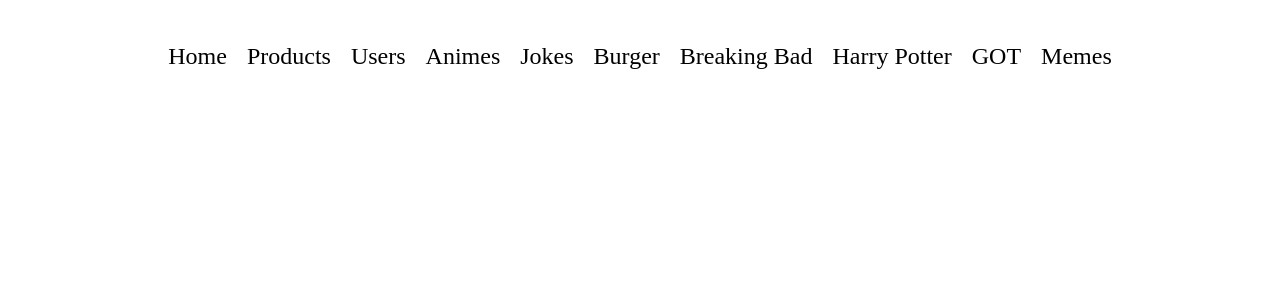
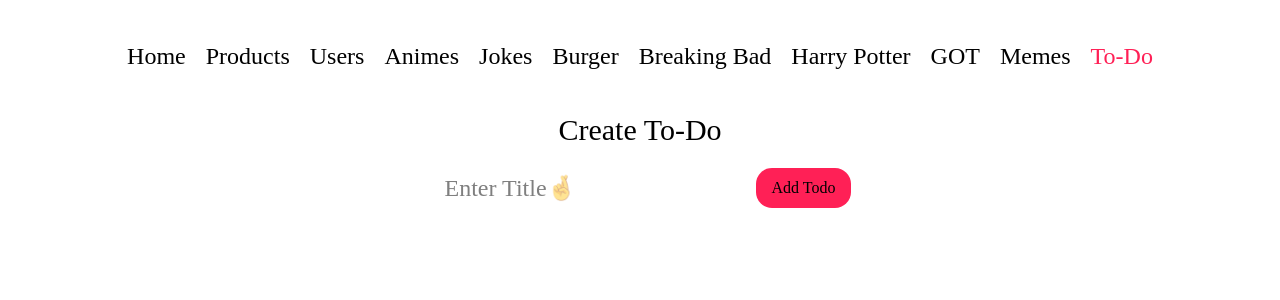
Before and after one commit to Zuhaib-dev/learn-typeScript, a React (Vite) app: page /todo in a window 1280 px wide. Shown: the top 300 px of the page. Built offline with nearby package versions, Linux system fonts and the light colour scheme.

Commit message:
Ceated  a ToDo Functainilty with the usState and also localstorage to persisit the data

```diff
--- a/src/App.jsx
+++ b/src/App.jsx
@@ -1,14 +1,13 @@
 import React from 'react'
 import Navbar from './components/Navbar'
 import Mainroutes from './Routes/Mainroutes'
-import Footer from './components/Footer'
 
 const App = () => {
   return (
     <div>
       <Navbar />
       <Mainroutes />
-      <Footer />
+
     </div>
 
   )
--- a/src/Routes/Mainroutes.jsx
+++ b/src/Routes/Mainroutes.jsx
@@ -10,6 +10,7 @@ import BreakingBad from '../pages/BreakingBad'
 import HarryPotter from '../pages/HarryPotter'
 import GameOfThrones from '../pages/GameOfThrones'
 import Memes from '../pages/Memes'
+import TodoPage from '../pages/TodoPage'
 
 const MainRoutes = () => {
   return (
@@ -24,6 +25,7 @@ const MainRoutes = () => {
       <Route path="/Harrypotter" element={<HarryPotter />} />
       <Route path="/got" element={<GameOfThrones />} />
       <Route path="/memes" element={<Memes />} />
+      <Route path="/todo" element={<TodoPage />} />
     </Routes>
   )
 }
--- /dev/null
+++ b/src/components/CreateTodo.jsx
@@ -0,0 +1,28 @@
+import React from "react";
+import { useForm } from "react-hook-form";
+
+const CreateTodo = ({ onAddTodos }) => {
+  const { register, handleSubmit, reset } = useForm();
+  const onSubmit = (data) => {
+    if (data.todo) {
+      onAddTodos(data.todo);
+      reset();
+    }
+  };
+  return (
+    <form
+      className="flex justify-center text-center items-center mb-30"
+      onSubmit={handleSubmit(onSubmit)}
+    >
+      <input
+        className="outline-0 rounded-2xl text-2xl px-4 py-2"
+        type="text"
+        placeholder="Enter Title🤞"
+        {...register("todo")}
+      />
+      <button className="bg-rose-500 px-4 py-2 rounded-2xl active:scale-75">Add Todo</button>
+    </form>
+  );
+};
+
+export default CreateTodo;
--- /dev/null
+++ b/src/components/ListTodo.jsx
@@ -0,0 +1,20 @@
+import React from 'react'
+
+const ListTodo = ({todos}) => {
+  return (
+     <div className="flex justify-center">
+      <ul className="w-full max-w-xl space-y-3">
+        {todos.map((todo, index) => (
+          <li
+            key={index}
+            className="bg-white p-4 rounded-lg shadow flex justify-between items-center hover:bg-rose-400 transition"
+          >
+            <span className="text-gray-800 text-lg">{todo}</span>
+          </li>
+        ))}
+      </ul>
+    </div>
+  )
+}
+
+export default ListTodo
--- a/src/components/Navbar.jsx
+++ b/src/components/Navbar.jsx
@@ -3,7 +3,7 @@ import { Link, NavLink } from "react-router-dom";
 
 const Navbar = () => {
   return (
-    <div className="flex justify-center text-2xl gap-5 mt-10">
+    <div className="flex justify-center text-2xl gap-5 mt-10  ">
       <NavLink className={(e) => (e.isActive ? "text-rose-500" : "")} to={"/"}>
         Home
       </NavLink>
@@ -61,6 +61,12 @@ const Navbar = () => {
       >
         Memes
       </NavLink>
+      <NavLink
+        className={(e) => (e.isActive ? "text-rose-500" : "")}
+        to={"/todo"}
+      >
+        To-Do
+      </NavLink>
     </div>
   );
 };
--- /dev/null
+++ b/src/pages/TodoPage.jsx
@@ -0,0 +1,27 @@
+import React, { useEffect, useState } from "react";
+import CreateTodo from "../components/CreateTodo";
+import ListTodo from "../components/ListTodo";
+
+const TodoPage = () => {
+  const [todos, setTodos] = useState(() => {
+    const storedTodos = localStorage.getItem("myTodos");
+    return storedTodos ? JSON.parse(storedTodos) : [];
+  });
+
+  useEffect(() => {
+    localStorage.setItem("myTodos", JSON.stringify(todos));
+  }, [todos]);
+
+  const handleAddTodo = (todoText) => {
+    setTodos((prevTodos) => [...prevTodos, todoText]);
+  };
+  return (
+    <div>
+      <h1 className="flex justify-center text-3xl mt-10 mb-4">Create To-Do</h1>
+      <CreateTodo onAddTodos={handleAddTodo} />
+      <ListTodo todos={todos} />
+    </div>
+  );
+};
+
+export default TodoPage;
```
